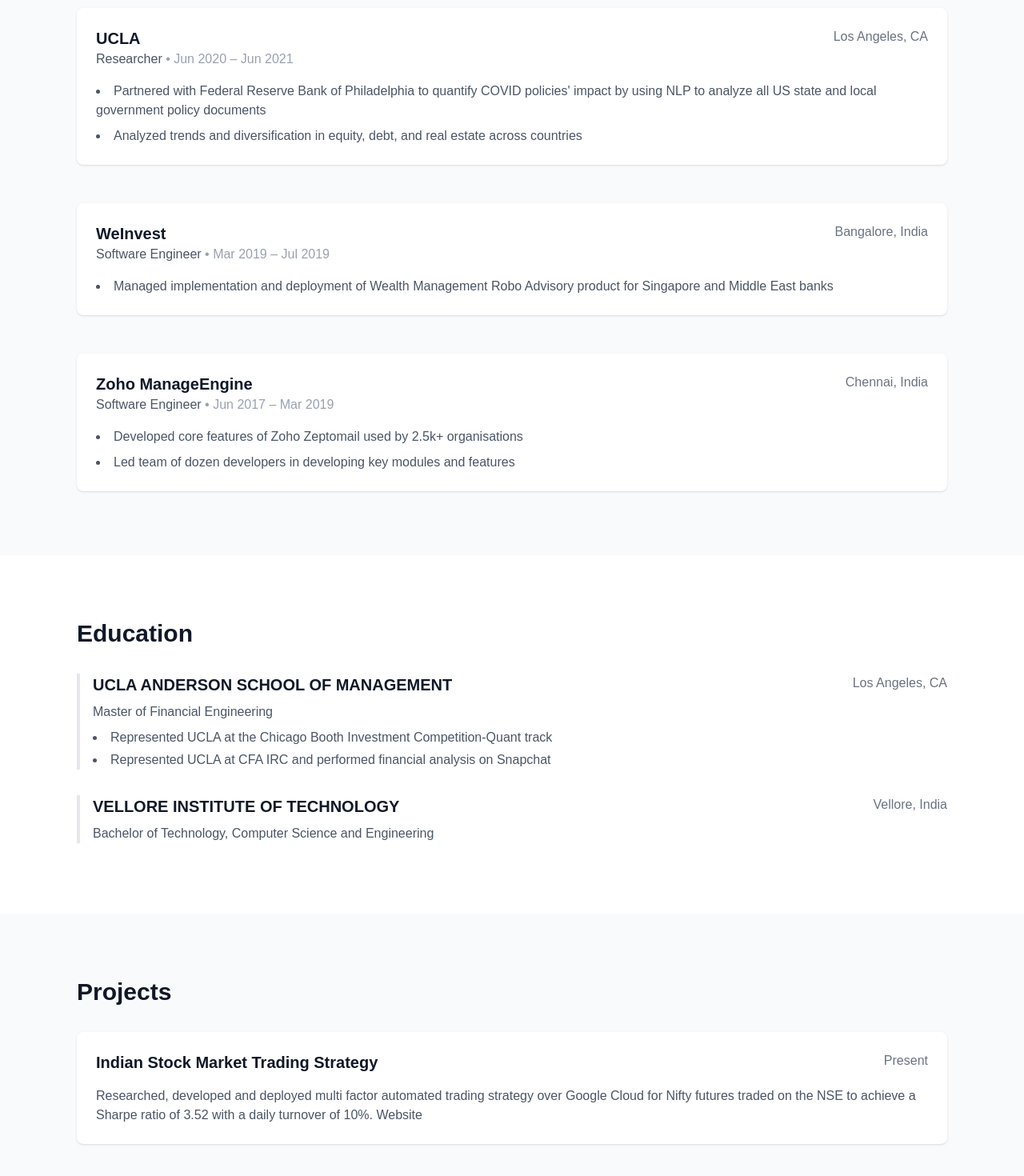
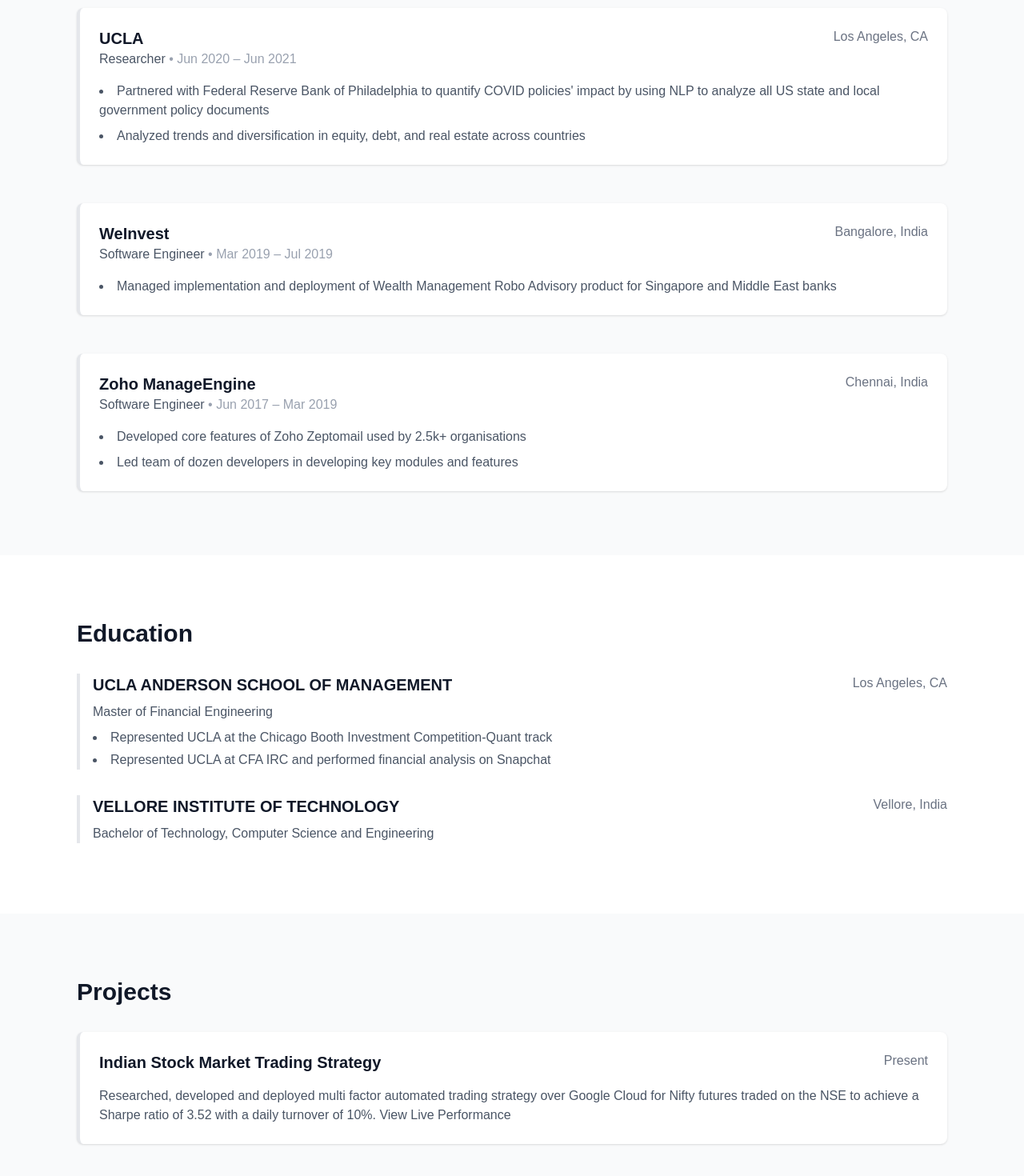
Before and after one commit to kartikagarwal777/portfolio-website, a Next.js app: page / in a window 1280 px wide. Shown: the part 2106-3576 px from the top of the page at 80% size. Built offline with nearby package versions, Linux system fonts and the light colour scheme.

Commit message:
Updated CSS

```diff
--- a/src/components/Experience.tsx
+++ b/src/components/Experience.tsx
@@ -87,7 +87,7 @@
         <h2 className="text-3xl font-bold text-gray-900 mb-8">Experience</h2>
         <div className="space-y-12">
           {experiences.map((exp, index) => (
-            <div key={index} className="bg-white p-6 rounded-lg shadow-sm hover:shadow-lg transition-shadow">
+            <div key={index} className="bg-white p-6 rounded-lg shadow-sm hover:shadow-lg transition-all hover:border-blue-500 border-l-4 border-gray-200 hover:rounded-xl">
               <div className="flex flex-col sm:flex-row justify-between mb-4">
                 <div>
                   <h3 className="text-xl font-bold text-gray-900">{exp.company}</h3>
--- a/src/components/Projects.tsx
+++ b/src/components/Projects.tsx
@@ -3,14 +3,14 @@
     <section id="projects" className="py-20 bg-gray-50">
       <div className="max-w-6xl mx-auto px-4 sm:px-6 lg:px-8">
         <h2 className="text-3xl font-bold text-gray-900 mb-8">Projects</h2>
-        <div className="bg-white p-6 rounded-lg shadow-sm hover:shadow-lg transition-shadow">
+        <div className="bg-white p-6 rounded-lg shadow-sm hover:shadow-lg transition-all hover:border-blue-500 border-l-4 border-gray-200 hover:rounded-xl">
           <div className="flex flex-col sm:flex-row justify-between mb-4">
             <h3 className="text-xl font-bold text-gray-900">Indian Stock Market Trading Strategy</h3>
             <span className="text-gray-500">Present</span>
           </div>
           <p className="text-gray-600">
             Researched, developed and deployed multi factor automated trading strategy over Google Cloud
-            for Nifty futures traded on the NSE to achieve a Sharpe ratio of 3.52 with a daily turnover of 10%. <a href="https://india-stock-public.streamlit.app/">Website</a>
+            for Nifty futures traded on the NSE to achieve a Sharpe ratio of 3.52 with a daily turnover of 10%. <a href="https://india-stock-public.streamlit.app/">View Live Performance</a>
           </p>
         </div>
       </div>
```
